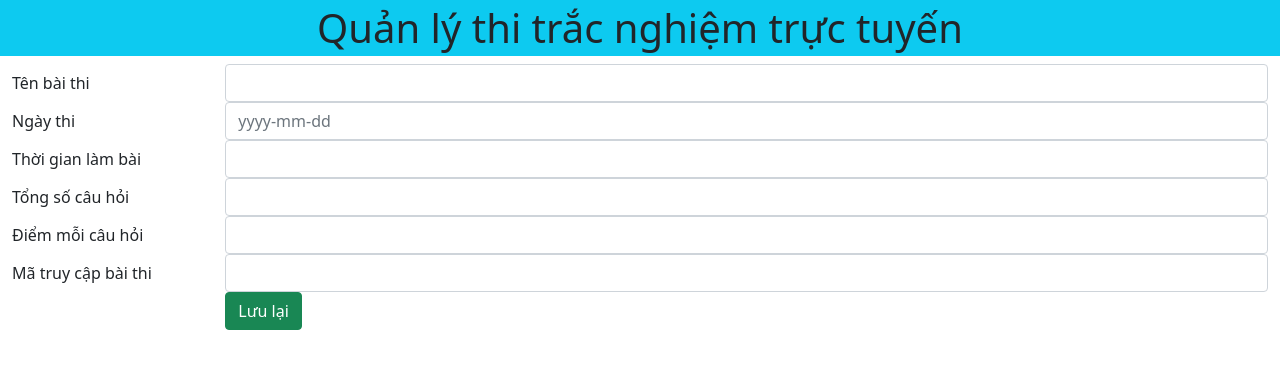
After one commit to loofehtt/CSE485_K61_KTGK_1951060917, a PHP site: page /add.php in a window 1280 px wide. The commit adds this page. Shown: the top 369 px of the page. Run offline with PHP 8.4, Linux system fonts and the light colour scheme.

Commit message:
upload add.php

```diff
--- a/database/db_exams.sql
+++ b/database/db_exams.sql
@@ -3,7 +3,7 @@
 -- https://www.phpmyadmin.net/
 --
 -- Máy chủ: 127.0.0.1
--- Thời gian đã tạo: Th10 22, 2021 lúc 05:18 AM
+-- Thời gian đã tạo: Th10 22, 2021 lúc 05:34 AM
 -- Phiên bản máy phục vụ: 10.4.20-MariaDB
 -- Phiên bản PHP: 8.0.9
 
@@ -35,7 +35,7 @@ CREATE TABLE `exams` (
   `total_question` int(11) NOT NULL,
   `marks_per_right_answer` float NOT NULL,
   `created_on` date NOT NULL DEFAULT current_timestamp(),
-  `status` varchar(20) NOT NULL,
+  `status` varchar(20) NOT NULL DEFAULT 'Created',
   `exam_code` varchar(20) NOT NULL
 ) ENGINE=InnoDB DEFAULT CHARSET=utf8mb4;
 
--- /dev/null
+++ b/source/add.php
@@ -0,0 +1,82 @@
+<?php
+include './header.php';
+include './config.php';
+?>
+
+<form action="add.php" method="post">
+
+    <div class="form-group row">
+        <label for="" class="col-sm-2 col-form-label">Tên bài thi</label>
+        <div class="col-sm-10">
+            <input type="mumber" class="form-control" name="title">
+        </div>
+    </div>
+
+    <div class="form-group row">
+        <label for="" class="col-sm-2 col-form-label">Ngày thi</label>
+        <div class="col-sm-10">
+            <input type="text" class="form-control" name="examdate" placeholder="yyyy-mm-dd">
+        </div>
+    </div>
+    <div class="form-group row">
+        <label for="" class="col-sm-2 col-form-label">Thời gian làm bài</label>
+        <div class="col-sm-10">
+            <input type="text" class="form-control" name="examtime">
+        </div>
+    </div>
+    <div class="form-group row">
+        <label for="" class="col-sm-2 col-form-label">Tổng số câu hỏi</label>
+        <div class="col-sm-10">
+            <input type="text" class="form-control" name="questions">
+        </div>
+    </div>
+
+    <div class="form-group row">
+        <label for="" class="col-sm-2 col-form-label">Điểm mỗi câu hỏi</label>
+        <div class="col-sm-10">
+            <input type="text" class="form-control" name="marks">
+        </div>
+    </div>
+
+    <div class="form-group row">
+        <label for="" class="col-sm-2 col-form-label">Mã truy cập bài thi</label>
+        <div class="col-sm-10">
+            <input type="text" class="form-control" name="code">
+        </div>
+    </div>
+
+    <div class="form-group row">
+        <label for="saveBtn" class="col-sm-2 col-form-label"></label>
+        <div class="col-sm-10">
+            <button type="submit" name="Save" class="btn btn-success">Lưu lại</button>
+        </div>
+    </div>
+
+</form>
+
+
+<?php
+if (isset($_POST['Save'])) {
+    $title = $_POST['title'];
+    $date = $_POST['examdate'];
+    $time = $_POST['examtime'];
+    $questions = $_POST['questions'];
+    $marks = $_POST['marks'];
+    $code = $_POST['code'];
+    //? câu lệnh
+    $sql = "INSERT INTO `exams`(`exam_title`, `exam_datetime`, `duration`, `total_question`, `marks_per_right_answer`, `exam_code`)
+    VALUES ('$title','$date', '$time', '$questions', '$marks', '$code')";
+
+    //? kiểm tra và thực thi lệnh
+    if (mysqli_query($conn, $sql)) {
+        header('location:index.php');
+    } else {
+        header('location:Error.php');
+    }
+}
+
+
+//? đóng kết nối
+mysqli_close($conn);
+
+include './footer.php';
--- a/source/index.php
+++ b/source/index.php
@@ -1,6 +1,6 @@
 <?php include './header.php'; ?>
 
-<a href="process/add.php" class="btn btn-success">Thêm bài thi</a>
+<a href="add.php" class="btn btn-success">Thêm bài thi</a>
 
 
 <table class="table table-responsive">
```
Also changed, not shown: source/error.php (added).
